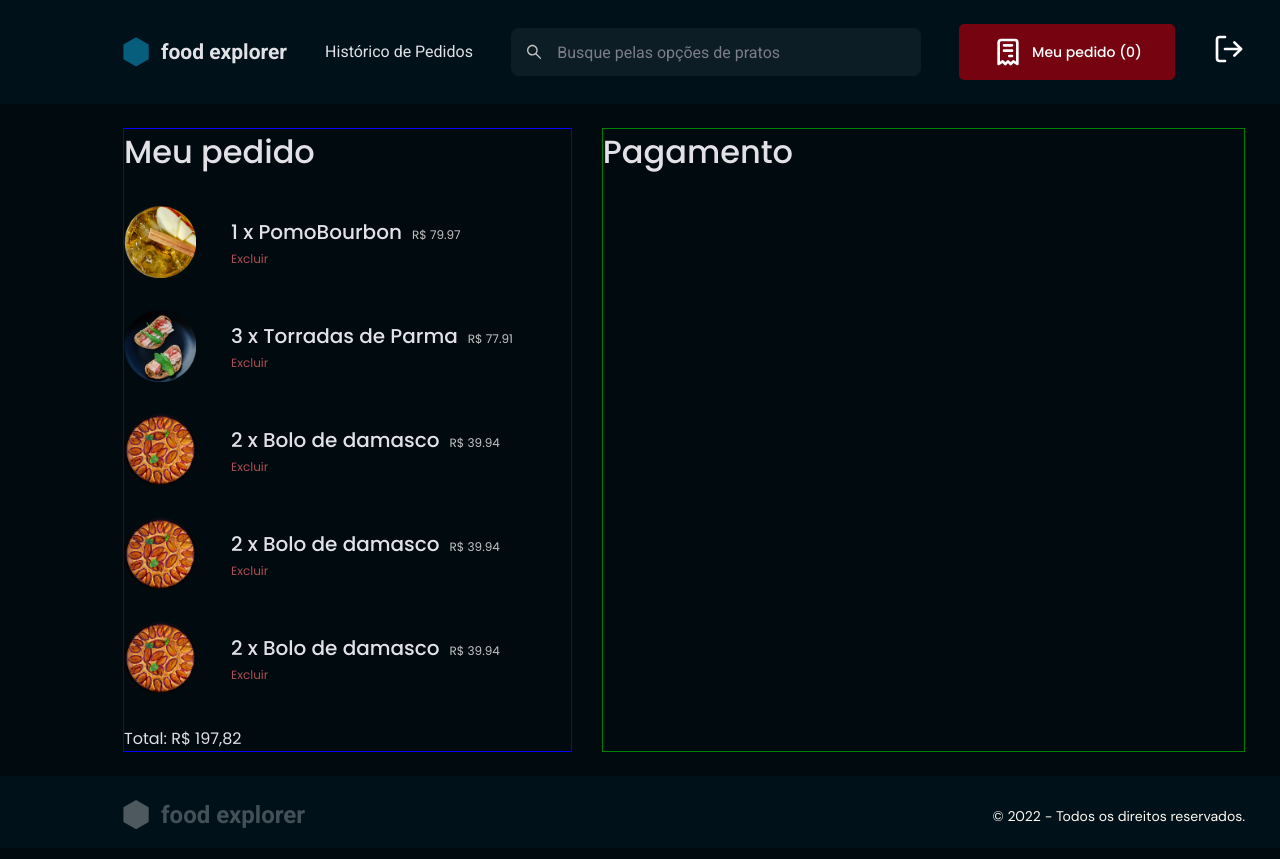
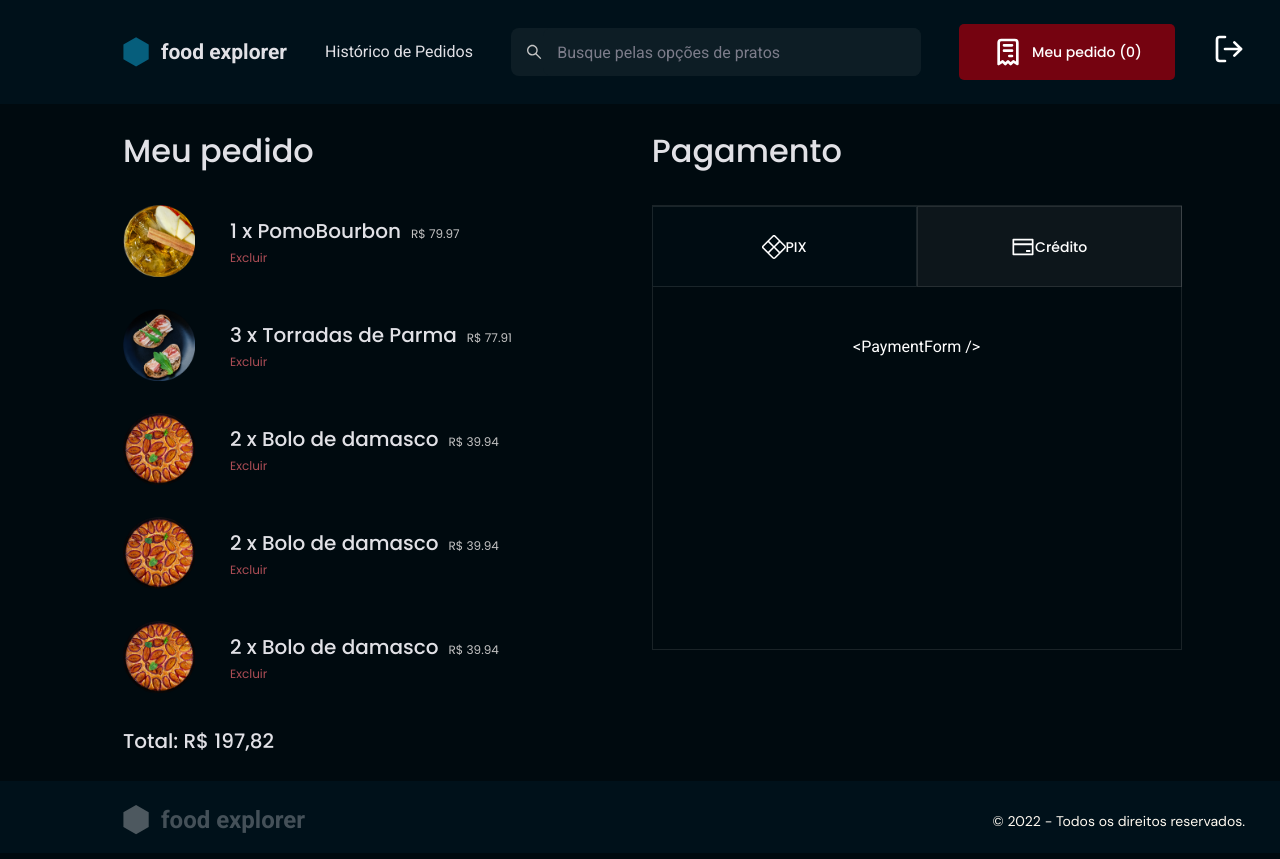
Before and after one commit to RenanFachin/RS_FoodExplorer, a React (Vite) app: page /orderpage in a window 1280 px wide. Shown: the top 859 px of the page. Built offline with nearby package versions, Linux system fonts and the light colour scheme.

Commit message:
Progressos na criação da OrderPage

```diff
--- a/src/pages/OrderPage/index.jsx
+++ b/src/pages/OrderPage/index.jsx
@@ -4,7 +4,28 @@ import { Header } from '../../components/Header'
 import { Footer } from '../../components/Footer'
 import { OrderItem } from '../../components/OrderItem'
 
+import qrCode from '../../assets/svg/qr-code.svg'
+
+import {BsXDiamond} from 'react-icons/bs'
+import {AiOutlineCreditCard} from 'react-icons/ai'
+
+import { useState } from 'react';
+
 export function OrderPage(){
+    const [paymentType, setPaymentType] = useState('card');
+
+    const pixSelected = paymentType === 'pix';
+    const cardSelected = paymentType === 'card';
+
+    function handlePix() {
+        setPaymentType('pix');
+
+    }
+
+    function handleCreditCard() {
+        setPaymentType('card');
+    }
+
     return(
         <Container>
             <Header />
@@ -49,6 +70,25 @@ export function OrderPage(){
 
                 <section className='paymentMethods'>
                     <h2>Pagamento</h2>
+
+                    <div className='paymentBox'>
+                        <div className='paymentMethods__wrapper'>
+                            <button disabled={pixSelected} onClick={handlePix}>
+                                <BsXDiamond size={24}/>
+                                PIX
+                            </button>
+
+                            <button disabled={cardSelected} onClick={handleCreditCard}>
+                                <AiOutlineCreditCard size={24}/>
+                                Crédito
+                            </button>
+
+                        </div>
+
+                        <div className='paymentForms'>
+                            {paymentType === 'pix' ? <img src={qrCode} /> : '<PaymentForm />'}
+                        </div>
+                    </div>
                 </section>
 
             </Main>
--- a/src/pages/OrderPage/style.js
+++ b/src/pages/OrderPage/style.js
@@ -18,7 +18,7 @@ export const Main = styled.main`
     padding: 2.4rem 12.3rem;
 
     display: grid;
-    grid-template-columns: 2fr 3fr;
+    grid-template-columns: 2fr 2.5fr;
 
     margin: 0 auto;
 
@@ -31,16 +31,59 @@ export const Main = styled.main`
     }
 
     .allOrders{
-        border: 1px solid blue;
         display: flex;
         flex-direction: column;
+        gap: 3.2rem;
 
-        gap: 3.2rem;
+        .priceItems{
+            font-size: 2rem;
+            line-height: 3.2rem;
+            font-weight: 500;
+        }
    }
 
     .paymentMethods{
-        border: 1px solid green;
         margin-left: 3rem;
     }
 
+    .paymentBox{
+        margin-top: 3.2rem;
+        width: 53rem;
+        height: 44.5rem;
+        border: 1px solid rgba(255, 255, 255, 0.1);
+        display: flex;
+        flex-direction: column;
+        align-items: center;
+        gap: 5rem;
+    }
+
+    .paymentMethods__wrapper{
+        display: flex;
+        justify-content: space-between;
+
+
+        button {
+            width: 26.5rem;
+            height: 8.1rem;
+            display: flex;
+            align-items: center;
+            justify-content: center;
+            background-color: ${({theme})=>theme.COLORS.BACKGROUND_PAYMENTBUTTON};
+            color: ${({theme})=> theme.COLORS.WHITE};
+            border: 1px solid rgba(255, 255, 255, 0.1);
+
+
+            &:disabled {
+                background: rgba(255, 255, 255, 0.05)
+        }
+        }
+
+        .paymentForms{
+            img{
+                width: 27rem;
+                height: 27rem;
+            }
+        }
+    }
+
 `;
--- a/src/styles/theme.js
+++ b/src/styles/theme.js
@@ -5,6 +5,7 @@ export default {
         INPUT_BACKGROUND: "#0D1D25",
         BRACKGROUND_HEADER: "#00111A",
         TABLE_LINE:"#192227",
+        BACKGROUND_PAYMENTBUTTON: "#000C12",
 
         GRAY: "#E1E1E6",
         GRAY_100: "#C4C4C4",
```
